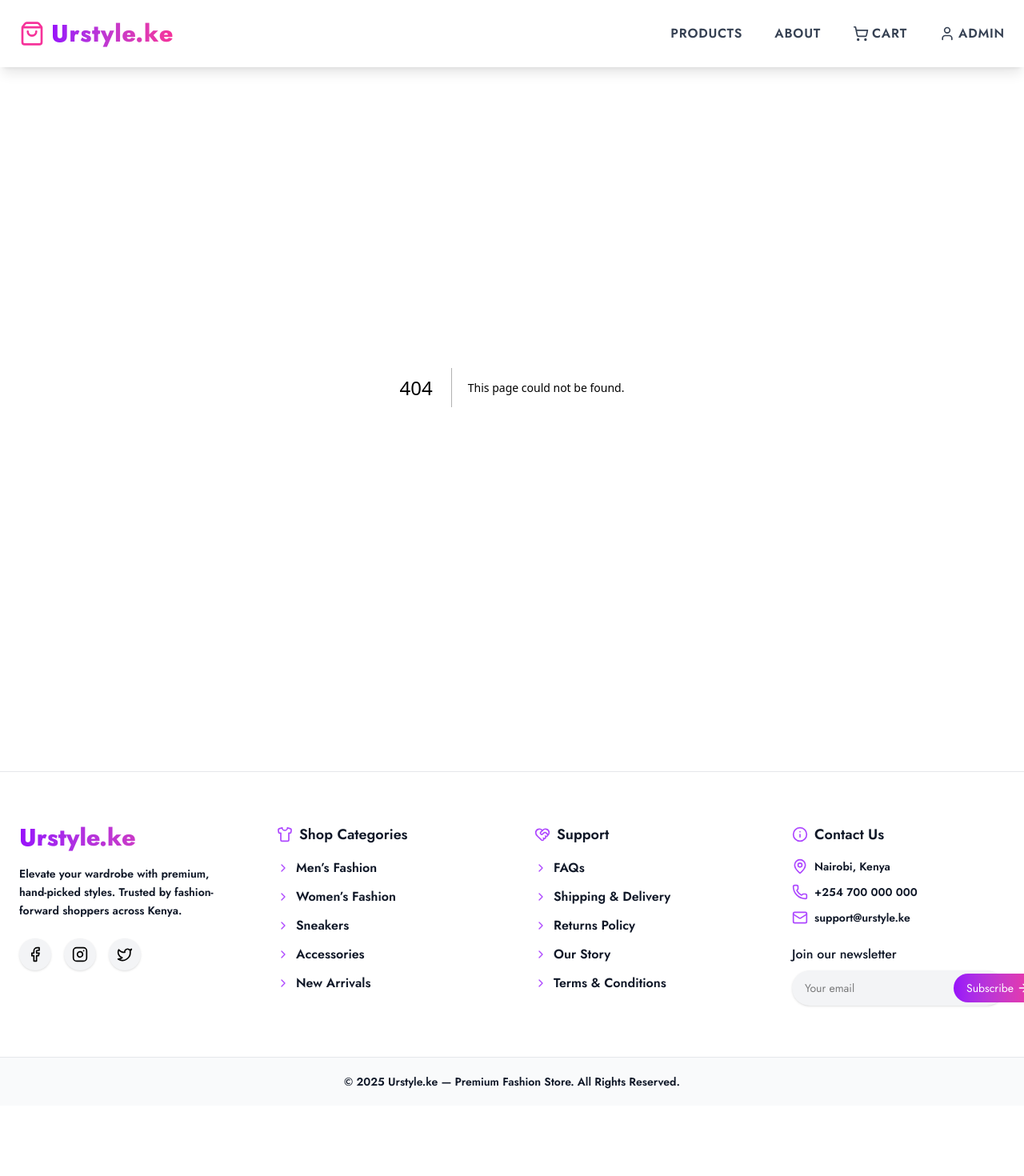
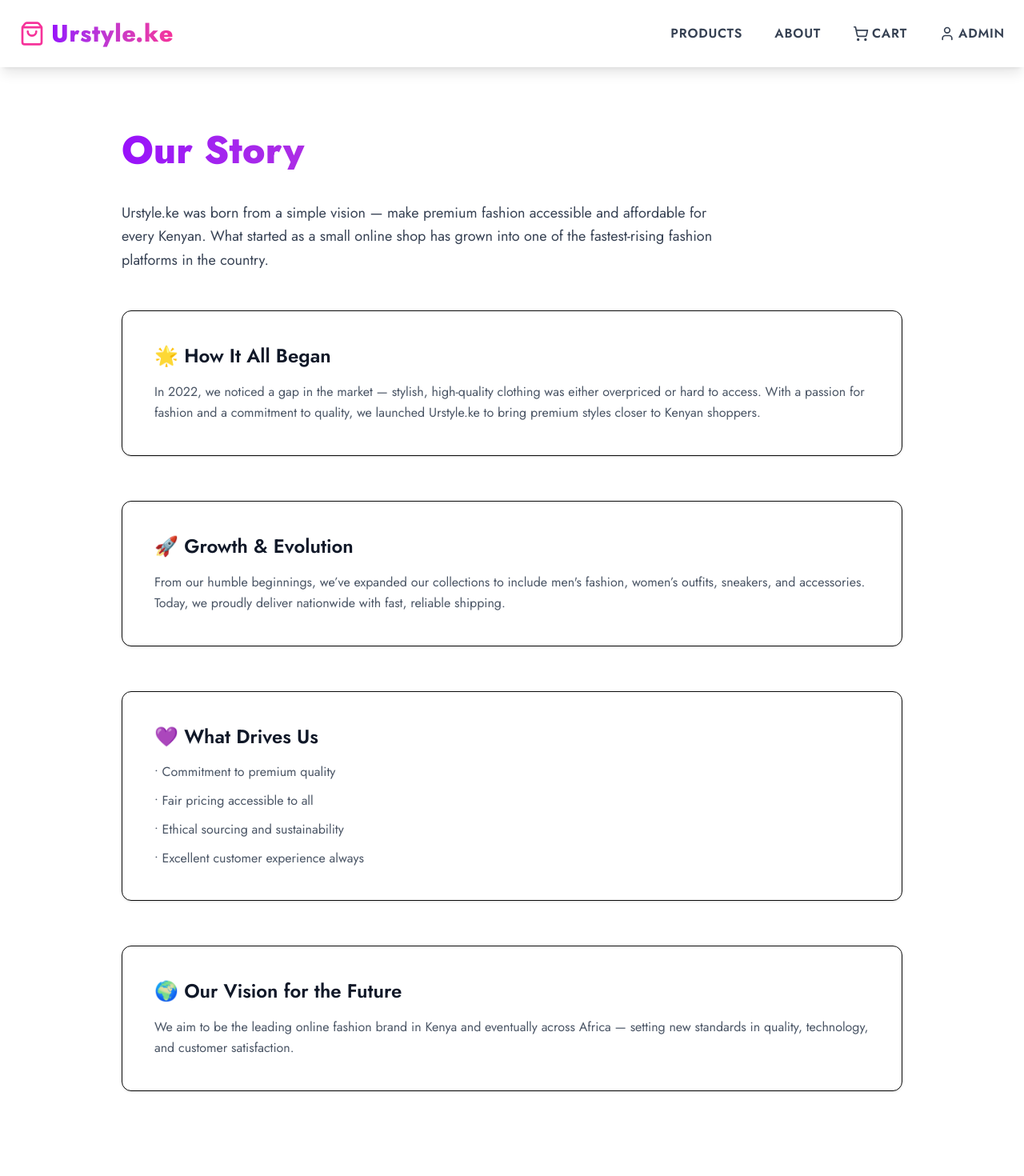
Before and after one commit to Griffinsshem/urstyle.ke, a Next.js app: page /support/story in a window 1280 px wide. Before the commit this address had no page. Shown: the top 1470 px of the page at 80% size. Before the commit the page ends 1382 px from the top, so only its background shows below. Built offline with nearby package versions, Linux system fonts and the light colour scheme.

Commit message:
feat(support): add Our Story page with brand history, values, mission, and future vision

```diff
--- /dev/null
+++ b/src/app/support/story/page.js
@@ -0,0 +1,59 @@
+export default function OurStoryPage() {
+  return (
+    <div className="max-w-5xl mx-auto px-6 py-20">
+
+      <h1 className="text-5xl font-extrabold bg-gradient-to-r from-purple-600 to-pink-500 bg-clip-text text-transparent mb-10">
+        Our Story
+      </h1>
+
+      <p className="text-gray-700 text-lg leading-relaxed mb-12 max-w-3xl">
+        Urstyle.ke was born from a simple vision — make premium fashion accessible
+        and affordable for every Kenyan. What started as a small online shop has
+        grown into one of the fastest-rising fashion platforms in the country.
+      </p>
+
+      {/* Founding */}
+      <section className="mb-14 bg-white border rounded-xl p-10 shadow-sm">
+        <h2 className="text-2xl font-semibold text-gray-900 mb-4">🌟 How It All Began</h2>
+        <p className="text-gray-600 leading-relaxed">
+          In 2022, we noticed a gap in the market — stylish, high-quality clothing
+          was either overpriced or hard to access. With a passion for fashion
+          and a commitment to quality, we launched Urstyle.ke to bring premium
+          styles closer to Kenyan shoppers.
+        </p>
+      </section>
+
+      {/* Mission Evolution */}
+      <section className="mb-14 bg-white border rounded-xl p-10 shadow-sm">
+        <h2 className="text-2xl font-semibold text-gray-900 mb-4">🚀 Growth & Evolution</h2>
+        <p className="text-gray-600 leading-relaxed">
+          From our humble beginnings, we’ve expanded our collections to include
+          men's fashion, women’s outfits, sneakers, and accessories. Today,
+          we proudly deliver nationwide with fast, reliable shipping.
+        </p>
+      </section>
+
+      {/* Values */}
+      <section className="mb-14 bg-white border rounded-xl p-10 shadow-sm">
+        <h2 className="text-2xl font-semibold text-gray-900 mb-4">💜 What Drives Us</h2>
+        <ul className="space-y-3 text-gray-600">
+          <li>• Commitment to premium quality</li>
+          <li>• Fair pricing accessible to all</li>
+          <li>• Ethical sourcing and sustainability</li>
+          <li>• Excellent customer experience always</li>
+        </ul>
+      </section>
+
+      {/* Future Vision */}
+      <section className="bg-white border rounded-xl p-10 shadow-sm">
+        <h2 className="text-2xl font-semibold text-gray-900 mb-4">🌍 Our Vision for the Future</h2>
+        <p className="text-gray-600 leading-relaxed">
+          We aim to be the leading online fashion brand in Kenya and eventually
+          across Africa — setting new standards in quality, technology, and
+          customer satisfaction.
+        </p>
+      </section>
+
+    </div>
+  );
+}
```
